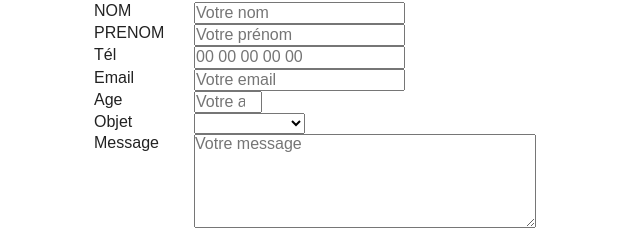
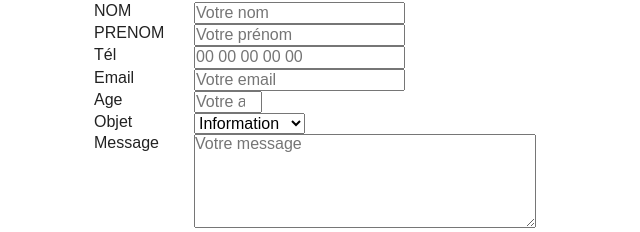
Before and after one commit to Fly-76/TerreDeGeek, a website built with Parcel: page contact.html in a window 1280 px wide. Shown: the part 327-559 px from the top of the page, 34-674 px from the left. Built offline with nearby package versions, Linux system fonts and the light colour scheme.

Commit message:
Update contact.html
remove empty option value
HTML validator
Element option without attribute label must not be empty.

```diff
--- a/contact.html
+++ b/contact.html
@@ -71,7 +71,6 @@
       <div>
           <label for="subject">Objet</label>
           <select name="subject" id="subject" required>
-              <option value=""></option>
               <option value="information">Information</option>
               <option value="claim">Réclamation</option>
               <option value="partnership">Partenariat</option>
```
